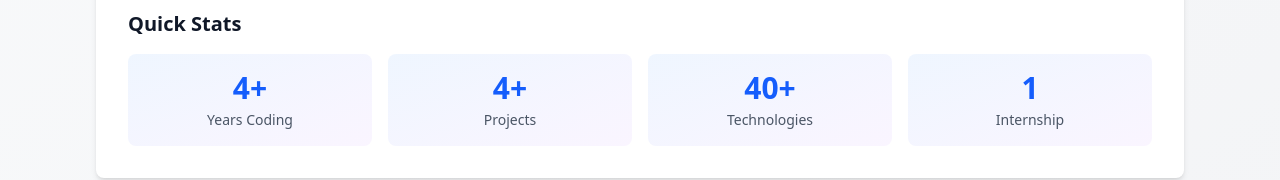
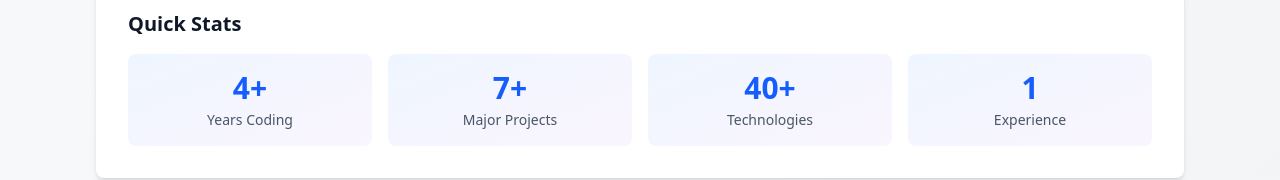
Before and after one commit to diveshsaini1991/portfolio, a Next.js app: page /non-dev in a window 1280 px wide. Shown: the part 682-862 px from the top of the page. Built offline with nearby package versions, Linux system fonts and the light colour scheme.

Commit message:
data changed

```diff
--- a/src/app/non-dev/page.tsx
+++ b/src/app/non-dev/page.tsx
@@ -195,9 +195,9 @@ function AboutSection() {
           <h3 className="text-xl font-semibold text-gray-900 dark:text-white mb-4">Quick Stats</h3>
           <div className="grid grid-cols-2 sm:grid-cols-4 gap-4">
             <StatCard number="4+" label="Years Coding" />
-            <StatCard number="4+" label="Projects" />
+            <StatCard number="7+" label="Major Projects" />
             <StatCard number="40+" label="Technologies" />
-            <StatCard number="1" label="Internship" />
+            <StatCard number="1" label="Experience" />
           </div>
         </div>
       </div>
```
